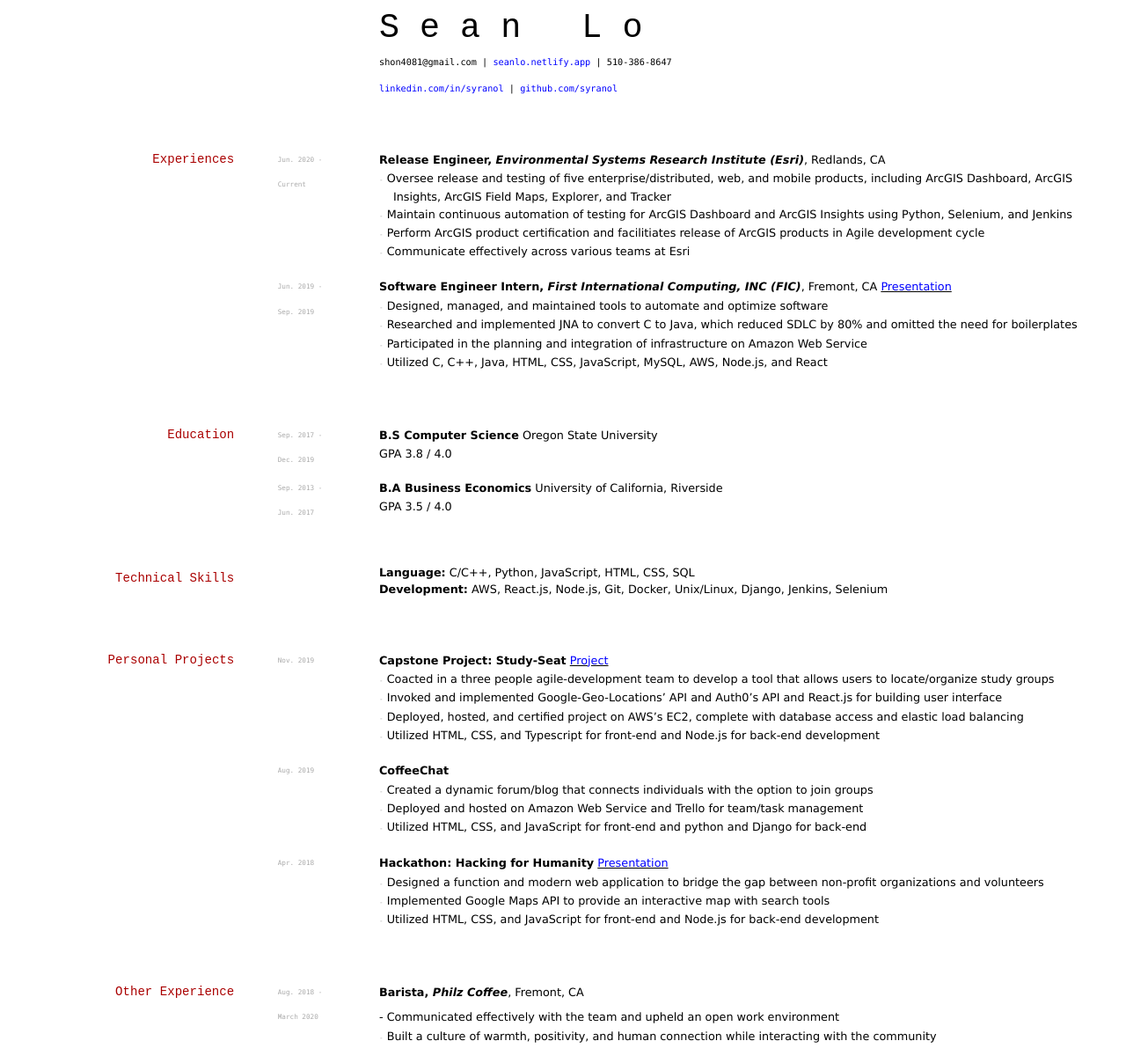
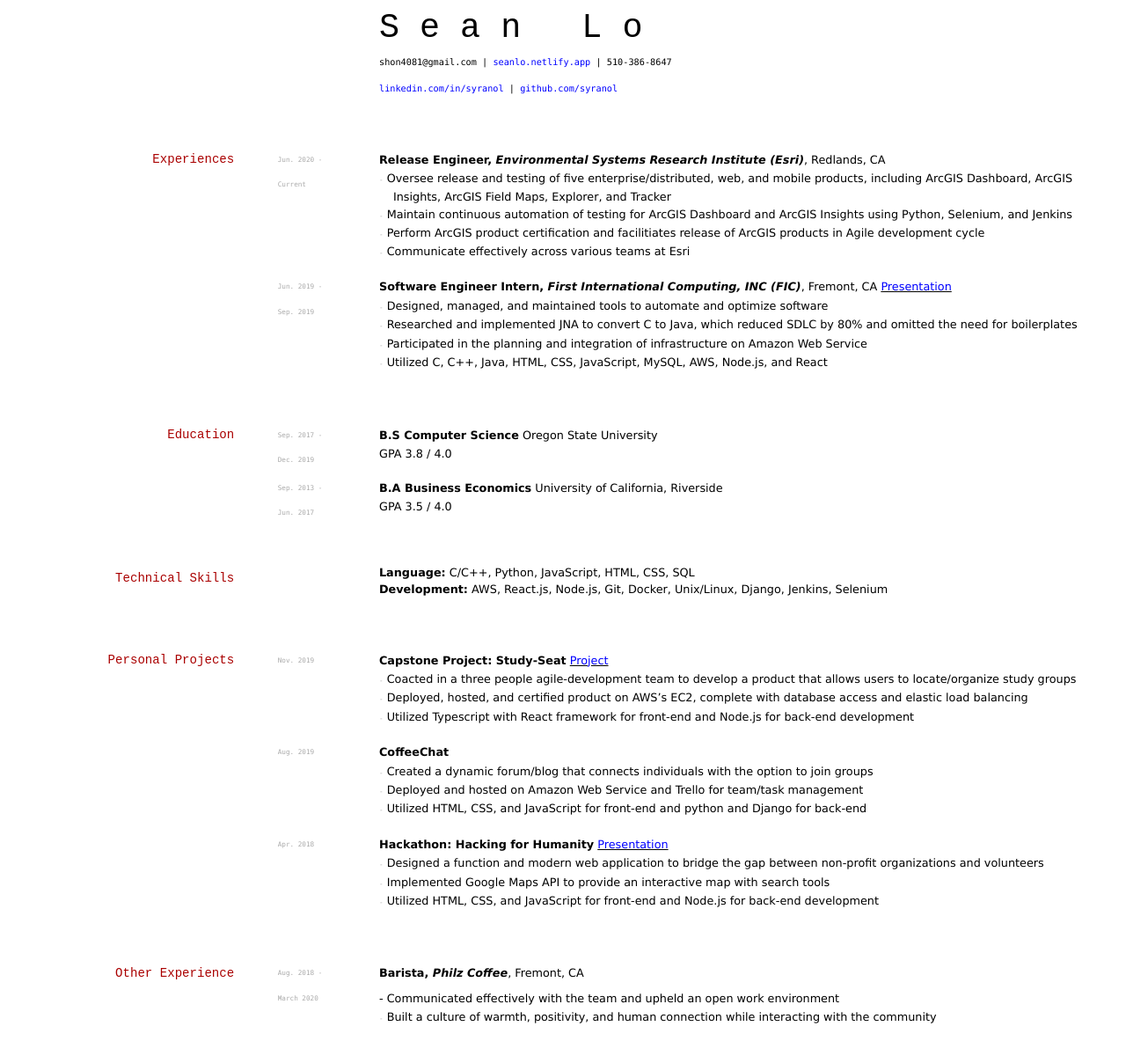
Before and after one commit to elipapa/markdown-cv, a Jekyll site: the page built from index.md, in a window 1280 px wide. Shown: the whole page at 88% size. Built offline with Jekyll 4.4.1, drawn with Linux system fonts in a browser that asks for light colours; after the commit the page ends 1187 px from its top, so only the background shows below that.

Commit message:
Update index.md

```diff
--- a/index.md
+++ b/index.md
@@ -62,10 +62,9 @@
 `Nov. 2019`
 __Capstone Project: Study-Seat__  <a href="https://github.com/syranol/Study-Seat"> <font color="blue"> Project </font> </a>
 
-- `-` Coacted in a three people agile-development team to develop a tool that allows users to locate/organize study groups
-- `-` Invoked and implemented Google-Geo-Locations' API and Auth0's API and React.js for building user interface
-- `-` Deployed, hosted, and certified project on AWS's EC2, complete with database access and elastic load balancing
-- `-` Utilized HTML, CSS, and Typescript for front-end and Node.js for back-end development
+- `-` Coacted in a three people agile-development team to develop a product that allows users to locate/organize study groups
+- `-` Deployed, hosted, and certified product on AWS's EC2, complete with database access and elastic load balancing
+- `-` Utilized Typescript with React framework for front-end and Node.js for back-end development
 
 `Aug. 2019`
 __CoffeeChat__
```
